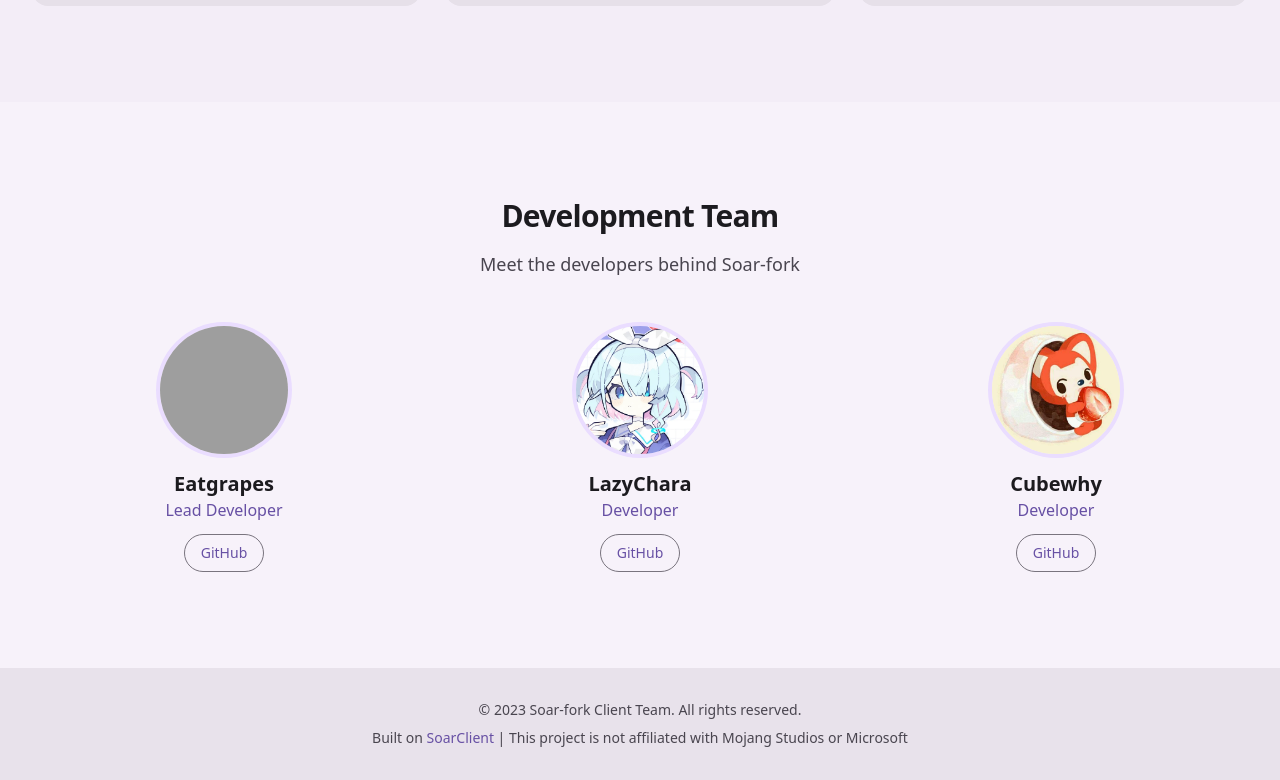
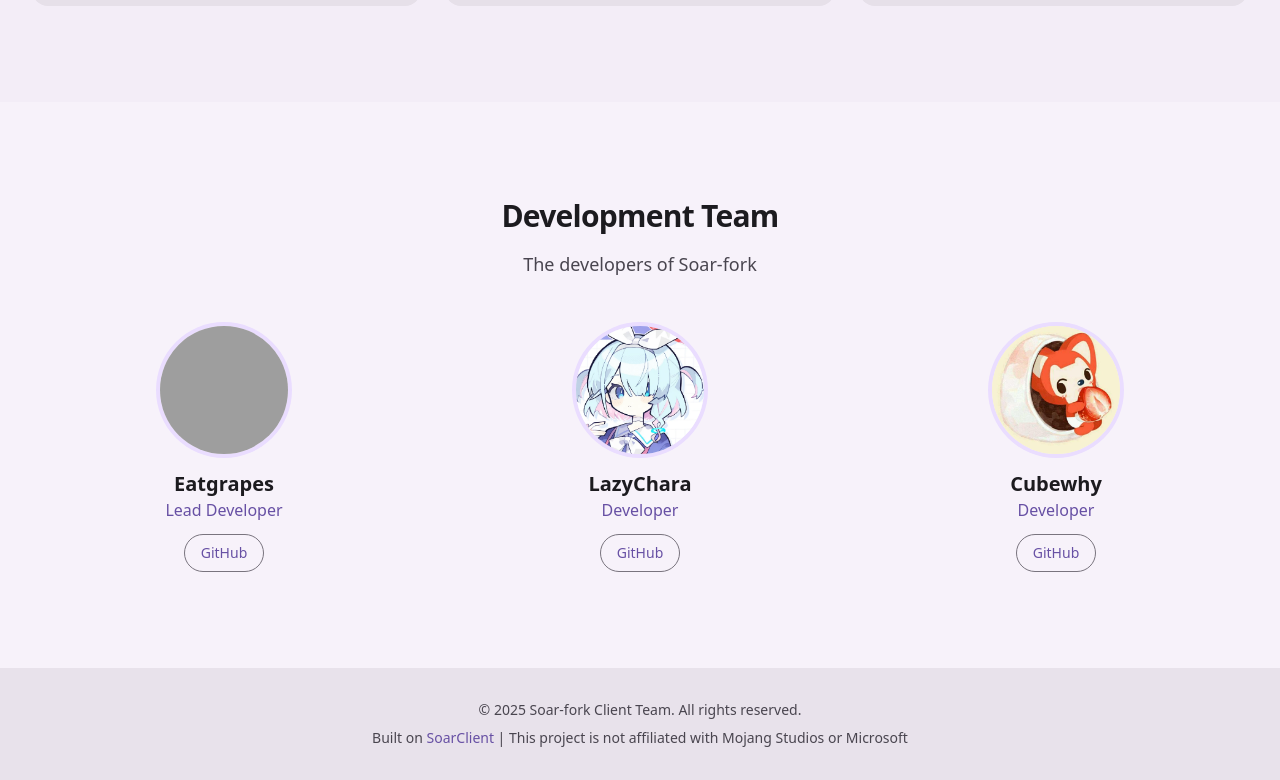
Before and after one commit to Eatgrapes/Soar-fork_Web, a plain HTML site: page index.html in a window 1280 px wide. Shown: the part 1711-2491 px from the top of the page. Drawn offline with nearby package versions, Linux system fonts and the light colour scheme; grey boxes are pictures that could not be loaded.

Commit message:
Update developer description and copyright year

```diff
--- a/index.html
+++ b/index.html
@@ -174,7 +174,7 @@
             <div class="max-w-7xl mx-auto px-4 sm:px-6 lg:px-8">
                 <div class="text-center mb-12">
                     <h2 class="text-3xl font-bold tracking-tight" style="color: var(--md-sys-color-on-surface);">Development Team</h2>
-                    <p class="mt-4 text-lg max-w-3xl mx-auto" style="color: var(--md-sys-color-on-surface-variant);">Meet the developers behind Soar-fork</p>
+                    <p class="mt-4 text-lg max-w-3xl mx-auto" style="color: var(--md-sys-color-on-surface-variant);">The developers of Soar-fork</p>
                 </div>
 
                 <div class="grid grid-cols-1 sm:grid-cols-3 gap-8 text-center">
@@ -205,7 +205,7 @@
 
     <footer class="py-8 transition-colors duration-300" style="background-color: var(--md-sys-color-surface-container-high);">
         <div class="max-w-7xl mx-auto px-4 sm:px-6 lg:px-8 text-center" style="color: var(--md-sys-color-on-surface-variant);">
-            <p class="text-sm">© 2023 Soar-fork Client Team. All rights reserved.</p>
+            <p class="text-sm">© 2025 Soar-fork Client Team. All rights reserved.</p>
             <p class="mt-2 text-sm">
                 Built on <a href="https://github.com/Soar-Client/SoarClient" target="_blank" class="font-medium" style="color: var(--md-sys-color-primary);">SoarClient</a> | This project is not affiliated with Mojang Studios or Microsoft
             </p>
```
